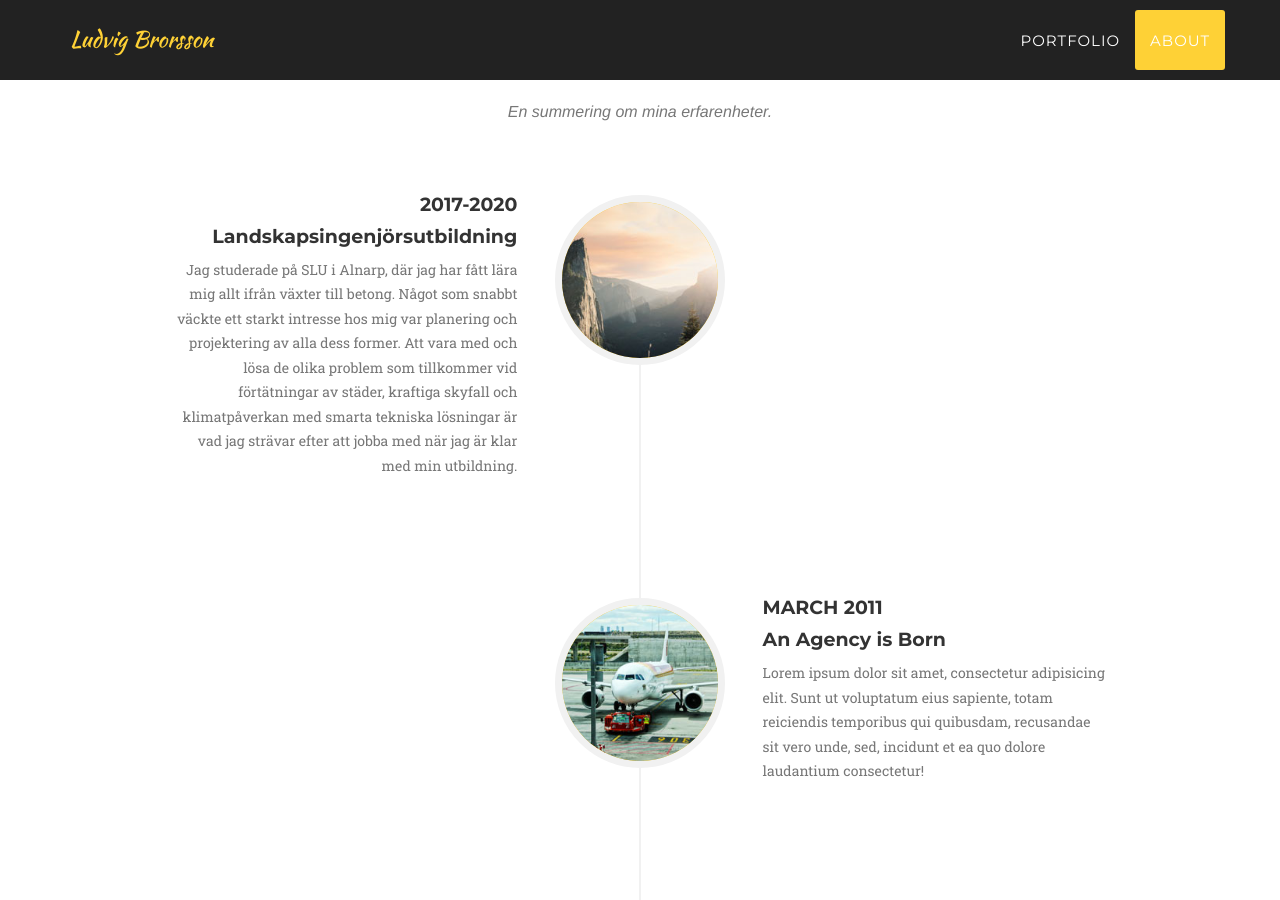
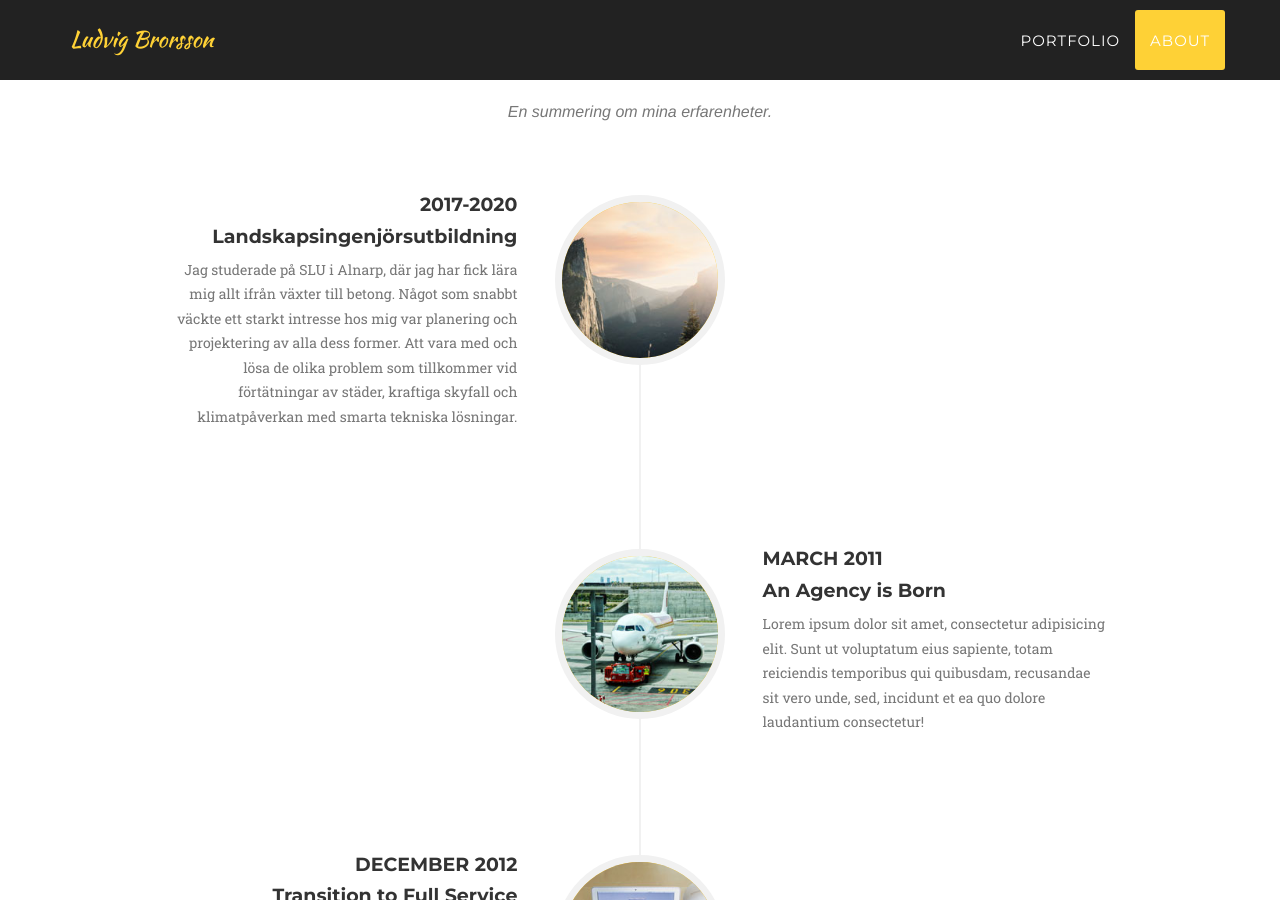
Before and after one commit to brorssonludvig/brorssonludvig.github.io, a Jekyll site: the page built from index.html, in a window 1280 px wide and 900 px high, scrolled down 2038 px. Built offline with Jekyll 4.4.1, drawn with Linux system fonts in a browser that asks for light colours; some web fonts are replaced.

Commit message:
Update about.html

```diff
--- a/_includes/about.html
+++ b/_includes/about.html
@@ -20,7 +20,7 @@
                                     <h4 class="subheading">Landskapsingenjörsutbildning</h4>
                                 </div>
                                 <div class="timeline-body">
-                                    <p class="text-muted">Jag studerade på SLU i Alnarp, där jag har fått lära mig allt ifrån växter till betong. Något som snabbt väckte ett starkt intresse hos mig var planering och projektering av alla dess former. Att vara med och lösa de olika problem som tillkommer vid förtätningar av städer, kraftiga skyfall och klimatpåverkan med smarta tekniska lösningar är vad jag strävar efter att jobba med när jag är klar med min utbildning.</p>
+                                    <p class="text-muted">Jag studerade på SLU i Alnarp, där jag har fick lära mig allt ifrån växter till betong. Något som snabbt väckte ett starkt intresse hos mig var planering och projektering av alla dess former. Att vara med och lösa de olika problem som tillkommer vid förtätningar av städer, kraftiga skyfall och klimatpåverkan med smarta tekniska lösningar.</p>
                                 </div>
                             </div>
                         </li>
```
